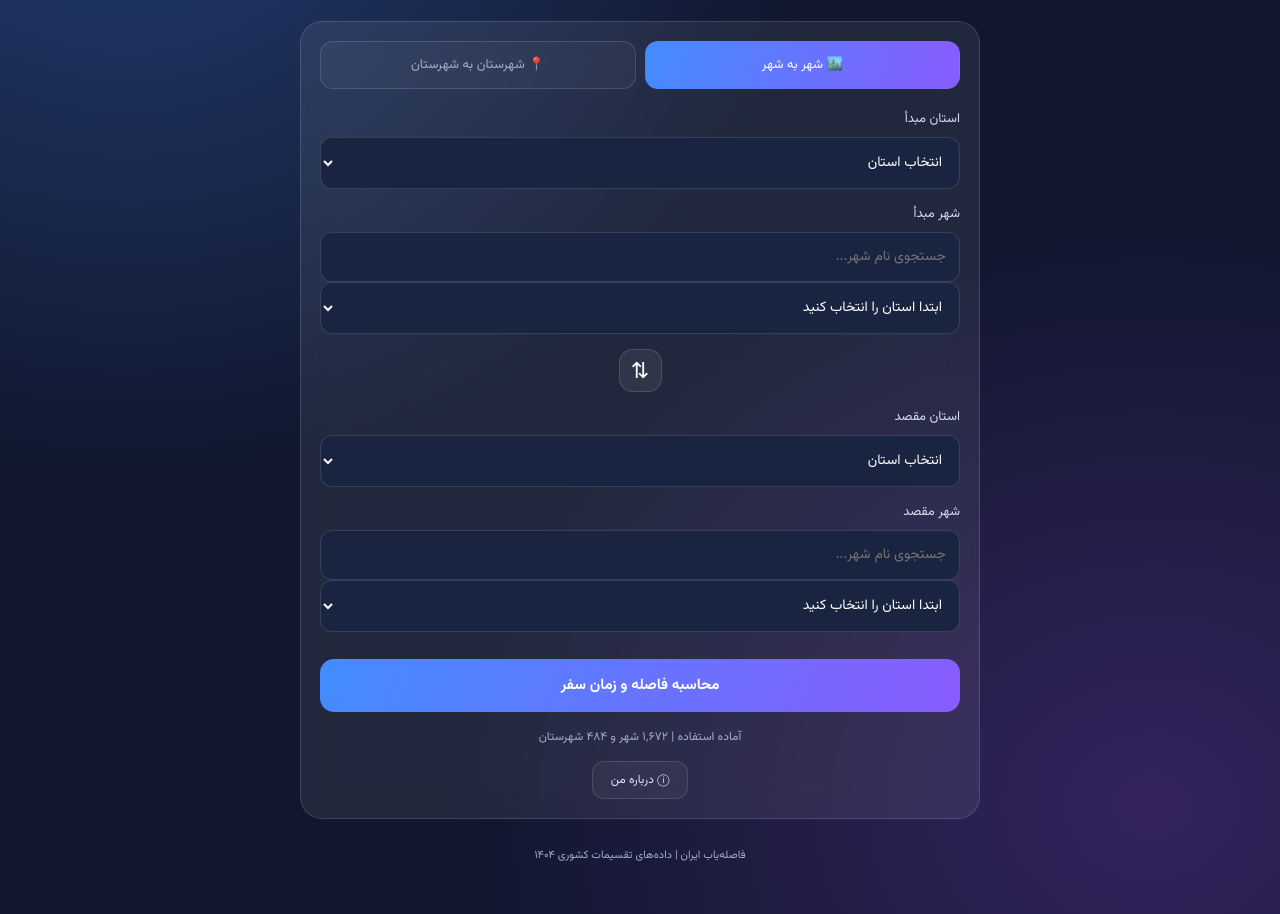
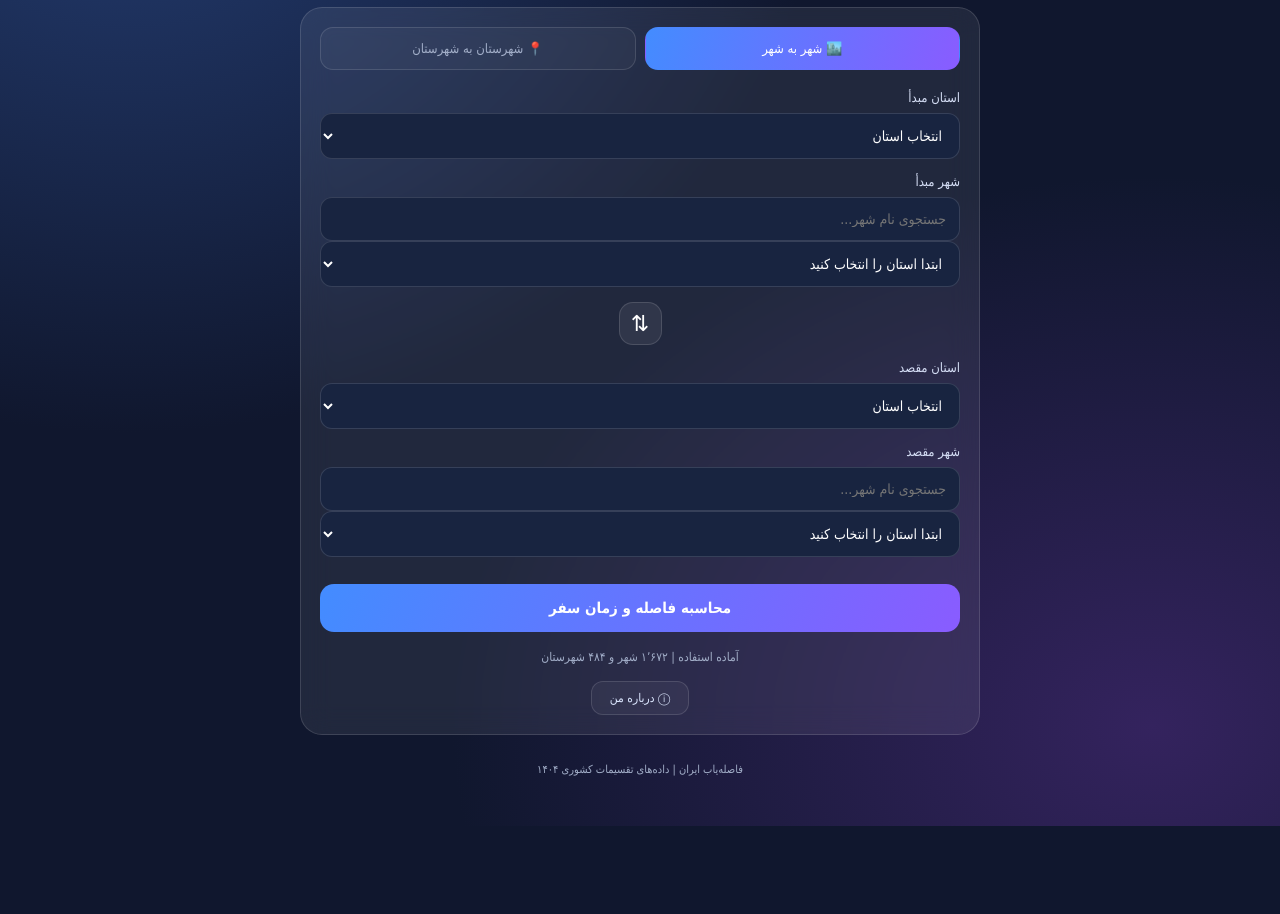
Before and after one commit to masoud73d/fasle-yab, a plain HTML site: page index.html in a window 1280 px wide. Shown: the part 177-1091 px from the top of the page. After the commit the page ends 1003 px from the top, so only its background shows below. Drawn offline with Linux system fonts and the light colour scheme.

Commit message:
Remove Google Fonts dependency from index.html
Removed online font import to ensure page loads without dependency on Google Fonts.

```diff
--- a/index.html
+++ b/index.html
@@ -7,7 +7,7 @@
 <meta name="theme-color" content="#10172e">
 <title>فاصله‌یاب هوشمند ایران</title>
 <style>
-@import url('https://fonts.googleapis.com/css2?family=Vazirmatn:wght@400;500;600;700;800&display=swap');
+/* فونت آنلاین حذف شد تا صفحه بدون وابستگی به Google Fonts باز شود. */
 :root{
  --bg:#10172e;--panel:rgba(255,255,255,.075);
  --border:rgba(255,255,255,.13);
```
